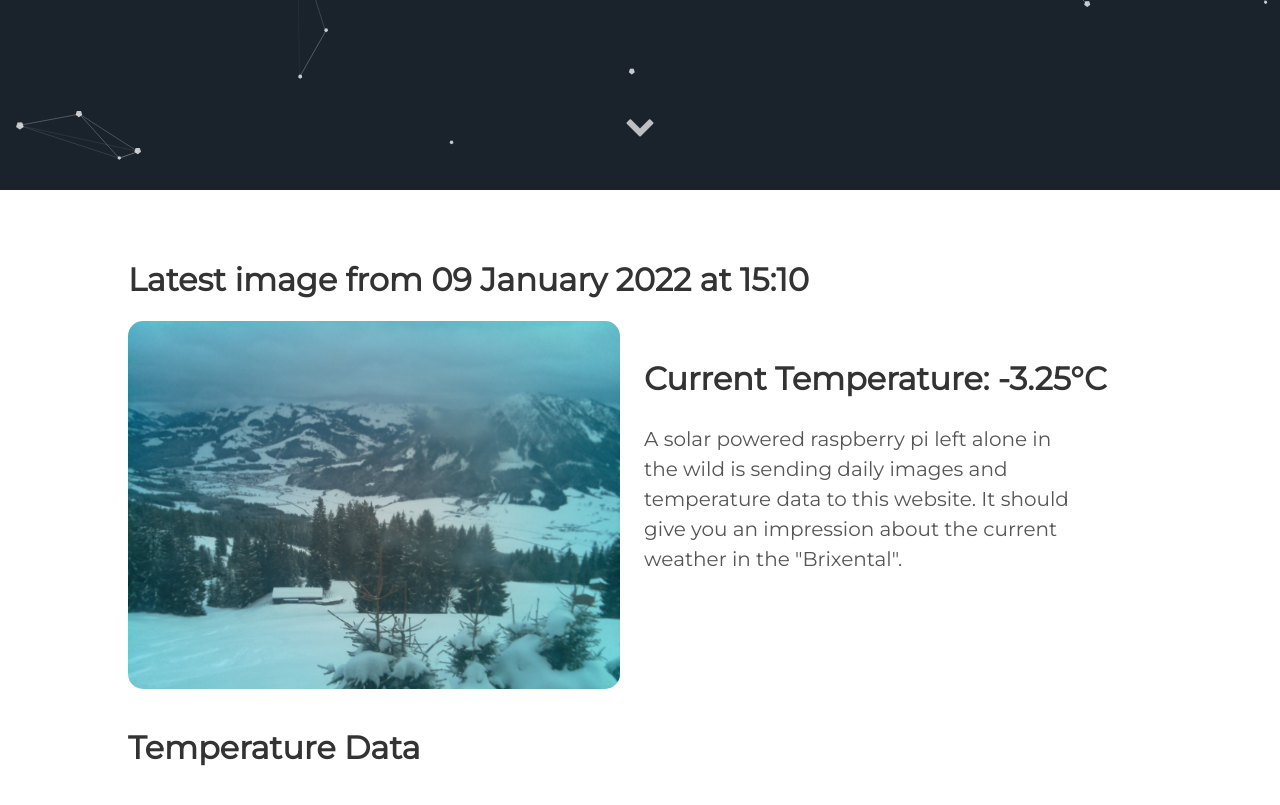
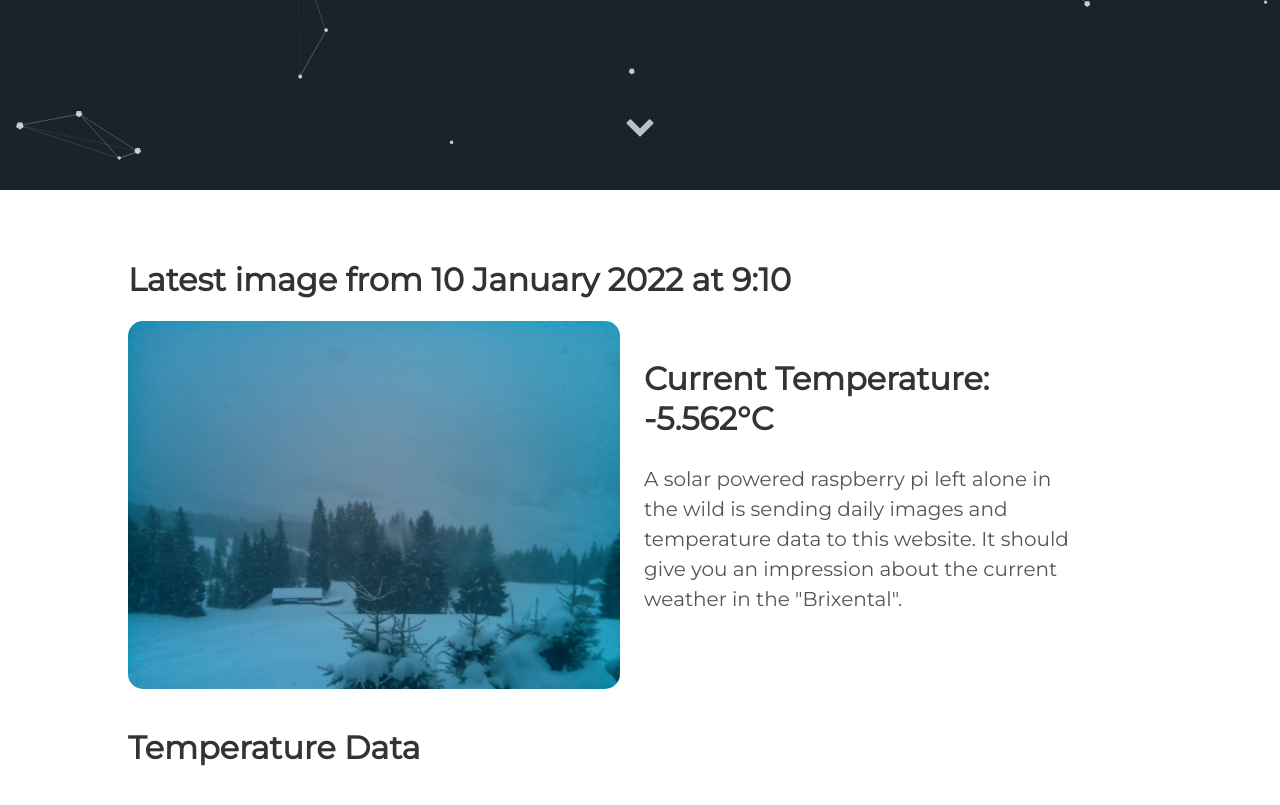
Before and after one commit to vektorious/vektorious.github.io, a Jekyll site: the page built from resources/huette.md, in a window 1280 px wide and 900 px high, scrolled down 710 px. Shown: the top 805 px of the window. Built offline with Jekyll 4.4.1, drawn with Linux system fonts in a browser that asks for light colours.

Commit message:
I'm a bot beep boop

```diff
--- a/resources/huette.md
+++ b/resources/huette.md
@@ -6,13 +6,13 @@ image: '/assets/img/'
 description: 'Live image from the Austrian alps'
 twitter_text: ' '
 ---
-## Latest image from 09 January 2022 at 15:10
+## Latest image from 10 January 2022 at  9:10
 <div class="huette">
   <div class="huette-image">
     <img src="{{ "/assets/img/huette.jpg" | prepend: site.baseurl }}">
   </div>
   <div class="huette-text">
-        <h2>Current Temperature: -3.25°C</h2>
+        <h2>Current Temperature: -5.562°C</h2>
         <p>A solar powered raspberry pi left alone in the wild is sending daily images and temperature data to this website. It should give you an impression about the current weather in the "Brixental".</p>
 
   </div>
```
Also changed, not shown: rpi-script/2022-01-10_090930.txt (renamed from rpi-script/2022-01-09_150928.txt, +5 -5 lines), rpi-script/huette.md (+2 -2 lines), assets/img/huette.jpg, assets/img/temp_plot.png, rpi-script/temp_plot.png, 1 other file.
